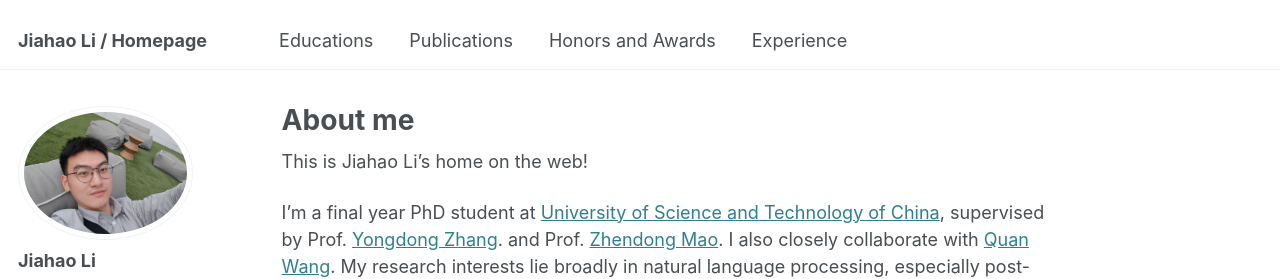
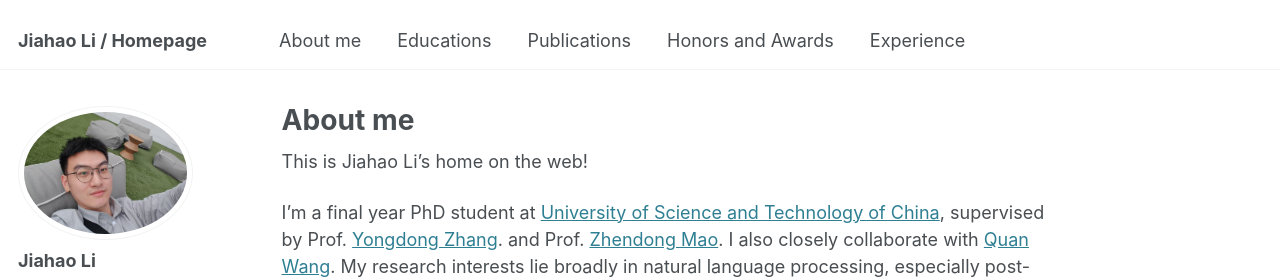
Before and after one commit to jiahaozhenbang/jiahaozhenbang.github.io, a Jekyll site: the page built from _pages/about.md, in a window 1280 px wide. Shown: the top 279 px of the page. Built offline with Jekyll 4.4.1, drawn with Linux system fonts in a browser that asks for light colours; some web fonts are replaced.

Commit message:
Update navigation.yml

```diff
--- a/_data/navigation.yml
+++ b/_data/navigation.yml
@@ -5,6 +5,8 @@
 # prevent it from being included in the site.
 
 main:
+  - title: "About me"
+    URL: "/#about"
 
   - title: "Educations"
     url: "/#-educations"
```
